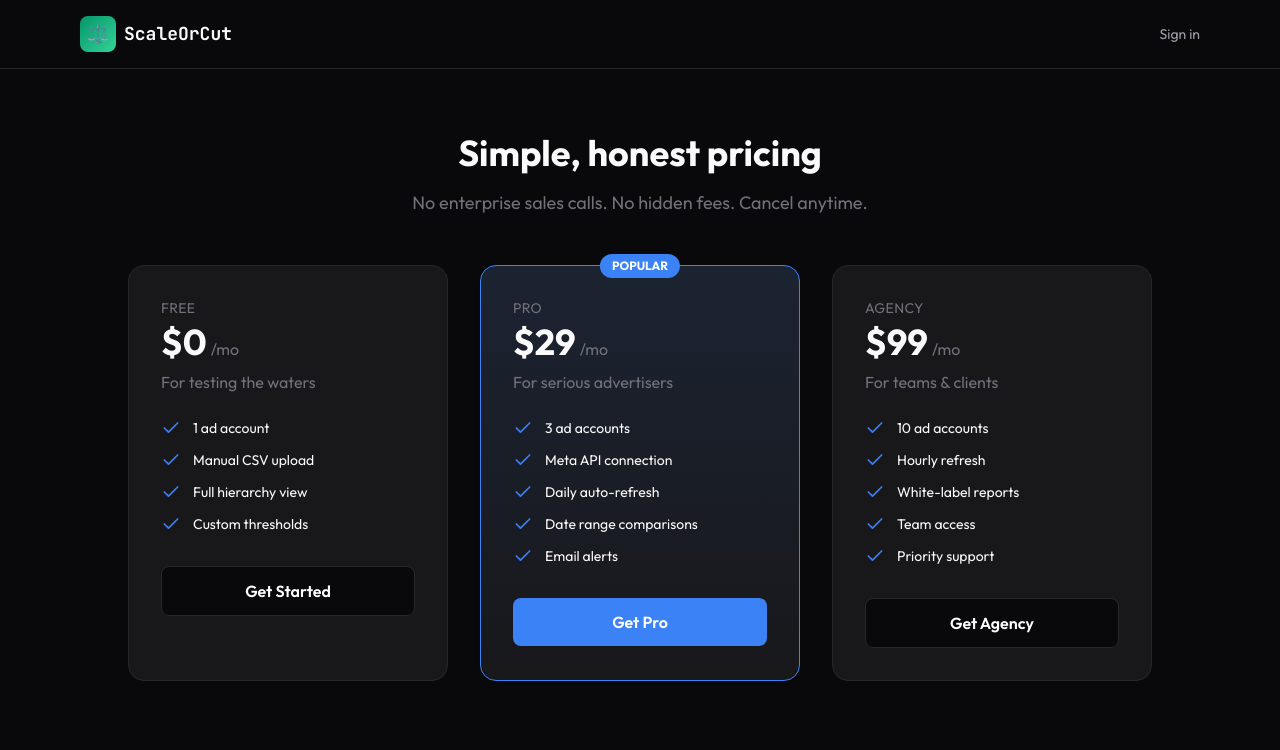
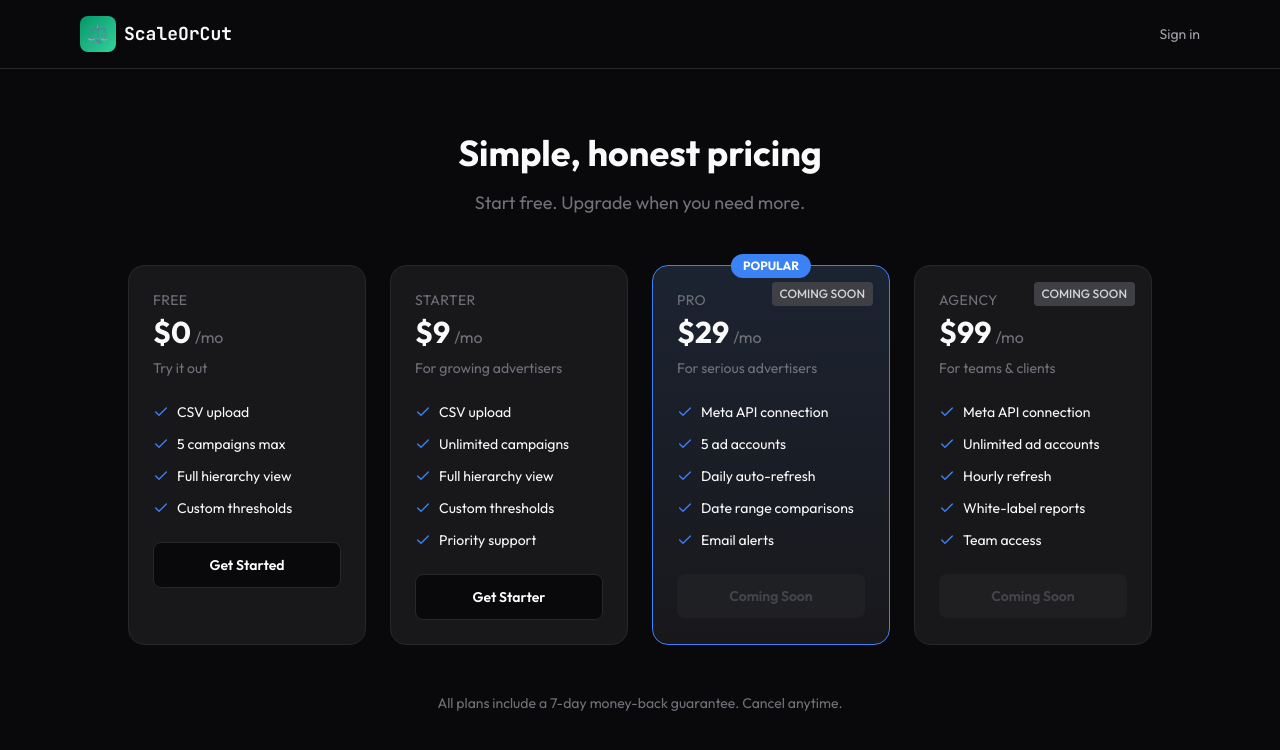
Before and after one commit to masterphelps/scaleorcut-app, a Next.js app: page /pricing in a window 1280 px wide. Shown: the top 750 px of the page. Built offline with nearby package versions, Linux system fonts and the light colour scheme; no server answers.

Commit message:
Add 4-tier pricing with Starter plan

```diff
--- a/app/pricing/page.tsx
+++ b/app/pricing/page.tsx
@@ -10,13 +10,27 @@ const plans = [
     name: 'Free',
     price: '$0',
     period: '/mo',
-    description: 'For testing the waters',
+    description: 'Try it out',
     priceId: null,
     features: [
-      '1 ad account',
-      'Manual CSV upload',
+      'CSV upload',
+      '5 campaigns max',
       'Full hierarchy view',
       'Custom thresholds',
+    ],
+  },
+  {
+    name: 'Starter',
+    price: '$9',
+    period: '/mo',
+    description: 'For growing advertisers',
+    priceId: 'price_1SYQDFLvvY2iVbuY0njXKK4c',
+    features: [
+      'CSV upload',
+      'Unlimited campaigns',
+      'Full hierarchy view',
+      'Custom thresholds',
+      'Priority support',
     ],
   },
   {
@@ -27,12 +41,13 @@ const plans = [
     priceId: 'price_1SYOWOLvvY2iVbuYa0ovAR0G',
     featured: true,
     features: [
-      '3 ad accounts',
       'Meta API connection',
+      '5 ad accounts',
       'Daily auto-refresh',
       'Date range comparisons',
       'Email alerts',
     ],
+    comingSoon: true,
   },
   {
     name: 'Agency',
@@ -41,12 +56,13 @@ const plans = [
     description: 'For teams & clients',
     priceId: 'price_1SYOWlLvvY2iVbuYgxcY88pk',
     features: [
-      '10 ad accounts',
+      'Meta API connection',
+      'Unlimited ad accounts',
       'Hourly refresh',
       'White-label reports',
       'Team access',
-      'Priority support',
     ],
+    comingSoon: true,
   },
 ]
 
@@ -113,14 +129,14 @@ export default function PricingPage() {
       <div className="max-w-6xl mx-auto px-4 py-16">
         <div className="text-center mb-12">
           <h1 className="text-4xl font-bold mb-4">Simple, honest pricing</h1>
-          <p className="text-zinc-500 text-lg">No enterprise sales calls. No hidden fees. Cancel anytime.</p>
+          <p className="text-zinc-500 text-lg">Start free. Upgrade when you need more.</p>
         </div>
 
-        <div className="grid md:grid-cols-3 gap-8 max-w-5xl mx-auto">
+        <div className="grid md:grid-cols-4 gap-6 max-w-5xl mx-auto">
           {plans.map((plan) => (
             <div
               key={plan.name}
-              className={`bg-bg-card border rounded-2xl p-8 relative ${
+              className={`bg-bg-card border rounded-2xl p-6 relative ${
                 plan.featured
                   ? 'border-accent bg-gradient-to-b from-accent/10 to-bg-card'
                   : 'border-border'
@@ -132,21 +148,27 @@ export default function PricingPage() {
                 </div>
               )}
 
+              {plan.comingSoon && (
+                <div className="absolute top-4 right-4 px-2 py-1 bg-zinc-700 text-zinc-300 text-xs font-medium rounded">
+                  COMING SOON
+                </div>
+              )}
+
               <div className="mb-6">
                 <div className="text-sm text-zinc-500 uppercase tracking-wide mb-1">
                   {plan.name}
                 </div>
                 <div className="flex items-baseline gap-1">
-                  <span className="text-4xl font-bold">{plan.price}</span>
+                  <span className="text-3xl font-bold">{plan.price}</span>
                   <span className="text-zinc-500">{plan.period}</span>
                 </div>
-                <p className="text-zinc-500 mt-2">{plan.description}</p>
+                <p className="text-zinc-500 mt-2 text-sm">{plan.description}</p>
               </div>
 
-              <ul className="space-y-3 mb-8">
+              <ul className="space-y-3 mb-6">
                 {plan.features.map((feature) => (
-                  <li key={feature} className="flex items-center gap-3 text-sm">
-                    <Check className="w-5 h-5 text-accent flex-shrink-0" />
+                  <li key={feature} className="flex items-center gap-2 text-sm">
+                    <Check className="w-4 h-4 text-accent flex-shrink-0" />
                     {feature}
                   </li>
                 ))}
@@ -154,20 +176,26 @@ export default function PricingPage() {
 
               {plan.priceId ? (
                 <button
-                  onClick={() => handleCheckout(plan.priceId!, plan.name)}
-                  disabled={loading !== null}
-                  className={`w-full py-3 rounded-lg font-semibold transition-colors ${
-                    plan.featured
-                      ? 'bg-accent hover:bg-accent-hover text-white'
-                      : 'bg-bg-dark border border-border hover:border-accent text-white'
+                  onClick={() => !plan.comingSoon && handleCheckout(plan.priceId!, plan.name)}
+                  disabled={loading !== null || plan.comingSoon}
+                  className={`w-full py-3 rounded-lg font-semibold transition-colors text-sm ${
+                    plan.comingSoon
+                      ? 'bg-zinc-800 text-zinc-500 cursor-not-allowed'
+                      : plan.featured
+                        ? 'bg-accent hover:bg-accent-hover text-white'
+                        : 'bg-bg-dark border border-border hover:border-accent text-white'
                   } disabled:opacity-50`}
                 >
-                  {loading === plan.name ? 'Loading...' : `Get ${plan.name}`}
+                  {plan.comingSoon
+                    ? 'Coming Soon'
+                    : loading === plan.name
+                      ? 'Loading...'
+                      : `Get ${plan.name}`}
                 </button>
               ) : (
                 <Link
                   href={user ? '/dashboard' : '/signup'}
-                  className="block w-full py-3 rounded-lg font-semibold text-center bg-bg-dark border border-border hover:border-accent text-white transition-colors"
+                  className="block w-full py-3 rounded-lg font-semibold text-center text-sm bg-bg-dark border border-border hover:border-accent text-white transition-colors"
                 >
                   {user ? 'Current Plan' : 'Get Started'}
                 </Link>
@@ -175,6 +203,10 @@ export default function PricingPage() {
             </div>
           ))}
         </div>
+
+        <div className="mt-12 text-center text-zinc-500 text-sm">
+          <p>All plans include a 7-day money-back guarantee. Cancel anytime.</p>
+        </div>
       </div>
     </div>
   )
```
